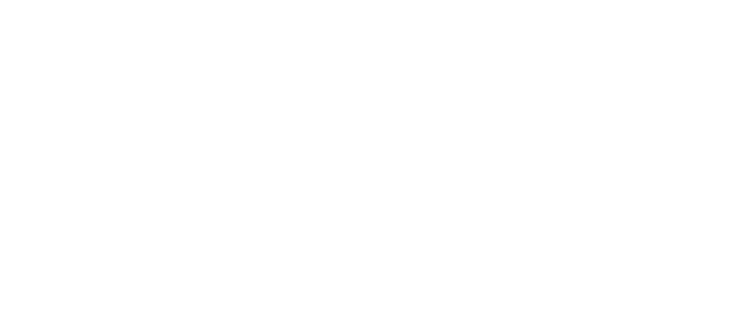
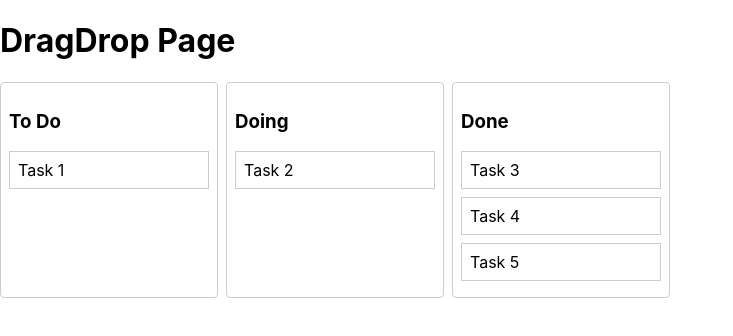
Before and after one commit to Nevaland/react-snippet, a React (Create React App) app: page /dragdrop in a window 1280 px wide. Before the commit this address had no page. Shown: the top 336 px of the page, without its empty margins (0-733 px from the left). Built offline with nearby package versions, Linux system fonts and the light colour scheme.

Commit message:
Implement drag and drop

```diff
--- a/package.json
+++ b/package.json
@@ -6,7 +6,11 @@
     "@testing-library/jest-dom": "^5.17.0",
     "@testing-library/react": "^13.4.0",
     "@testing-library/user-event": "^13.5.0",
+    "immutability-helper": "^3.1.1",
     "react": "^18.2.0",
+    "react-addons-update": "^15.6.3",
+    "react-dnd": "^16.0.1",
+    "react-dnd-html5-backend": "^16.0.1",
     "react-dom": "^18.2.0",
     "react-router-dom": "^6.20.1",
     "react-scripts": "5.0.1",
--- a/src/App.js
+++ b/src/App.js
@@ -4,6 +4,7 @@
 
 import CallSamplePage from './pages/CallSamplePage';
 import ButtonPage from './pages/ButtonPage';
+import DragDropPage from './pages/DragDropPage';
 
 
 function App() {
@@ -12,6 +13,7 @@
       <Routes>
         <Route path="/" element={<CallSamplePage />} />
         <Route path="/button" element={<ButtonPage />} />
+        <Route path="/dragdrop" element={<DragDropPage />} />
       </Routes>
     </Router>
   );
--- /dev/null
+++ b/src/components/Board.js
@@ -0,0 +1,99 @@
+import React, { useState, useCallback } from 'react';
+import { DndProvider } from 'react-dnd';
+import { HTML5Backend } from 'react-dnd-html5-backend';
+// npm install react-dnd react-dnd-html5-backend
+import update from 'immutability-helper'
+// npm install immutability-helper
+
+import Column from './Column';
+
+const Board = () => {
+  const [tasks, setTasks] = useState([
+    { id: 1, text: 'Task 1', status: 'todo', idx: 0 },
+    { id: 2, text: 'Task 2', status: 'doing', idx: 0 },
+    { id: 3, text: 'Task 3', status: 'done', idx: 0 },
+    { id: 5, text: 'Task 5', status: 'done', idx: 2 },
+    { id: 4, text: 'Task 4', status: 'done', idx: 1 },
+  ]);
+
+  const findTask = useCallback(
+    (id) => {
+      const task = tasks.filter((item) => item.id === id)[0]
+      return {
+        task: task,
+      }
+    },
+    [tasks],
+  )
+
+  const moveTask = useCallback(
+    (id, newStatus, to_idx) => {
+      setTasks(
+        (prevTasks) => {
+          const { task } = findTask(id)
+          task.idx = to_idx < task.idx || task.status !== newStatus ? to_idx - 0.5 : to_idx
+          task.status = newStatus
+
+          prevTasks = prevTasks.filter((_task) => _task.id !== task.id)
+          prevTasks = [...prevTasks, task]
+
+          let todoTasks = prevTasks.filter((_task) => _task.status === "todo");
+          let doingTasks = prevTasks.filter((_task) => _task.status === "doing");
+          let doneTasks = prevTasks.filter((_task) => _task.status === "done");
+
+          todoTasks = todoTasks
+          .sort((a, b) => a.idx - b.idx)
+          .map((task, index) => ({ ...task, idx: index }))
+
+          doingTasks = doingTasks
+          .sort((a, b) => a.idx - b.idx)
+          .map((task, index) => ({ ...task, idx: index }))
+
+          doneTasks = doneTasks
+          .sort((a, b) => a.idx - b.idx)
+          .map((task, index) => ({ ...task, idx: index }))
+
+          prevTasks = [...todoTasks, ...doingTasks, ...doneTasks]
+          return prevTasks
+        }
+      )
+    },
+    [findTask, tasks, setTasks],
+  )
+
+  return (
+    <DndProvider backend={HTML5Backend}>
+      <div style={{ display: 'flex' }}>
+        <Column
+          title="To Do"
+          tasks={tasks
+            .filter((task) => task.status === 'todo')
+            .sort((prev, next) => prev.idx - next.idx)
+          }
+          status="todo"
+          moveTask={moveTask}
+          findTask={findTask} />
+        <Column
+          title="Doing"
+          tasks={tasks
+            .filter((task) => task.status === 'doing')
+            .sort((prev, next) => prev.idx - next.idx)
+          }
+          status="doing"
+          moveTask={moveTask}
+          findTask={findTask} />
+        <Column
+          title="Done"
+          tasks={tasks
+            .filter((task) => task.status === 'done')
+            .sort((prev, next) => prev.idx - next.idx)
+          }
+          status="done"
+          moveTask={moveTask}
+          findTask={findTask} />
+      </div>
+    </DndProvider>
+  );
+};
+
+export default Board;
--- /dev/null
+++ b/src/components/Column.js
@@ -0,0 +1,42 @@
+import React from 'react';
+import { useDrop } from 'react-dnd'
+
+import { ItemTypes } from '../constants';
+import Task from './Task';
+
+const Column = ({ title, tasks, status, moveTask, findTask }) => {
+  const [, drop] = useDrop(
+    () => ({
+      accept: ItemTypes.CARD,
+      drop: ({ id: draggedId, status: draggedStatus, idx: draggedIdx }) => {
+        if (draggedStatus !== status) {
+          const { task } = findTask(draggedId)
+          if (task.status === draggedStatus && task.idx === draggedIdx) {
+            moveTask(draggedId, status, 0);
+          }
+        }
+      },
+    }),
+    [findTask, moveTask],
+  )
+  return (
+    <div
+      ref={(node) => drop(node)}
+      style={{
+        width: '200px',
+        border: '1px solid #ccc',
+        borderRadius: '4px',
+        padding: '8px',
+        marginRight: '8px',
+      }}
+      onDragOver={(e) => e.preventDefault()}
+    >
+      <h3>{title}</h3>
+      {tasks.map((task) => (
+        <Task key={task.id} {...task} moveTask={moveTask} findTask={findTask} />
+      ))}
+    </div>
+  );
+};
+
+export default Column;
--- /dev/null
+++ b/src/components/Task.js
@@ -0,0 +1,42 @@
+import React from 'react';
+import { useDrag, useDrop } from 'react-dnd';
+import { ItemTypes } from '../constants';
+
+const Task = ({ id, text, status, idx, moveTask, findTask }) => {
+  const [{ isDragging }, drag] = useDrag({
+    type: ItemTypes.CARD,
+    item: { id, text, status, idx, type: ItemTypes.CARD },
+    collect: (monitor) => ({
+      isDragging: monitor.isDragging(),
+    }),
+  });
+
+  const [, drop] = useDrop(
+    () => ({
+      accept: ItemTypes.CARD,
+      drop: ({ id: draggedId, status: draggedStatus, idx: draggedIdx}) => {
+        if (draggedStatus !== status || draggedIdx !== idx) {
+          moveTask(draggedId, status, idx);
+        }
+      },
+    }),
+    [findTask, moveTask],
+  )
+
+  return (
+    <div
+      ref={(node) => drag(drop(node))}
+      style={{
+        opacity: isDragging ? 0.5 : 1,
+        border: '1px solid #ccc',
+        padding: '8px',
+        marginBottom: '8px',
+        backgroundColor: '#fff',
+      }}
+    >
+      {text}
+    </div>
+  );
+};
+
+export default Task;
--- /dev/null
+++ b/src/constants.js
@@ -0,0 +1,3 @@
+export const ItemTypes = {
+  CARD: 'card',
+};
--- /dev/null
+++ b/src/pages/DragDropPage.js
@@ -0,0 +1,13 @@
+import React from 'react';
+import Board from '../components/Board';
+
+const DragDropPage = () => {
+  return (
+    <div>
+      <h1>DragDrop Page</h1>
+      <Board />
+    </div>
+  );
+};
+
+export default DragDropPage;
```
Also changed, not shown: 1 other file (tests, documents, lock files or other folders).
